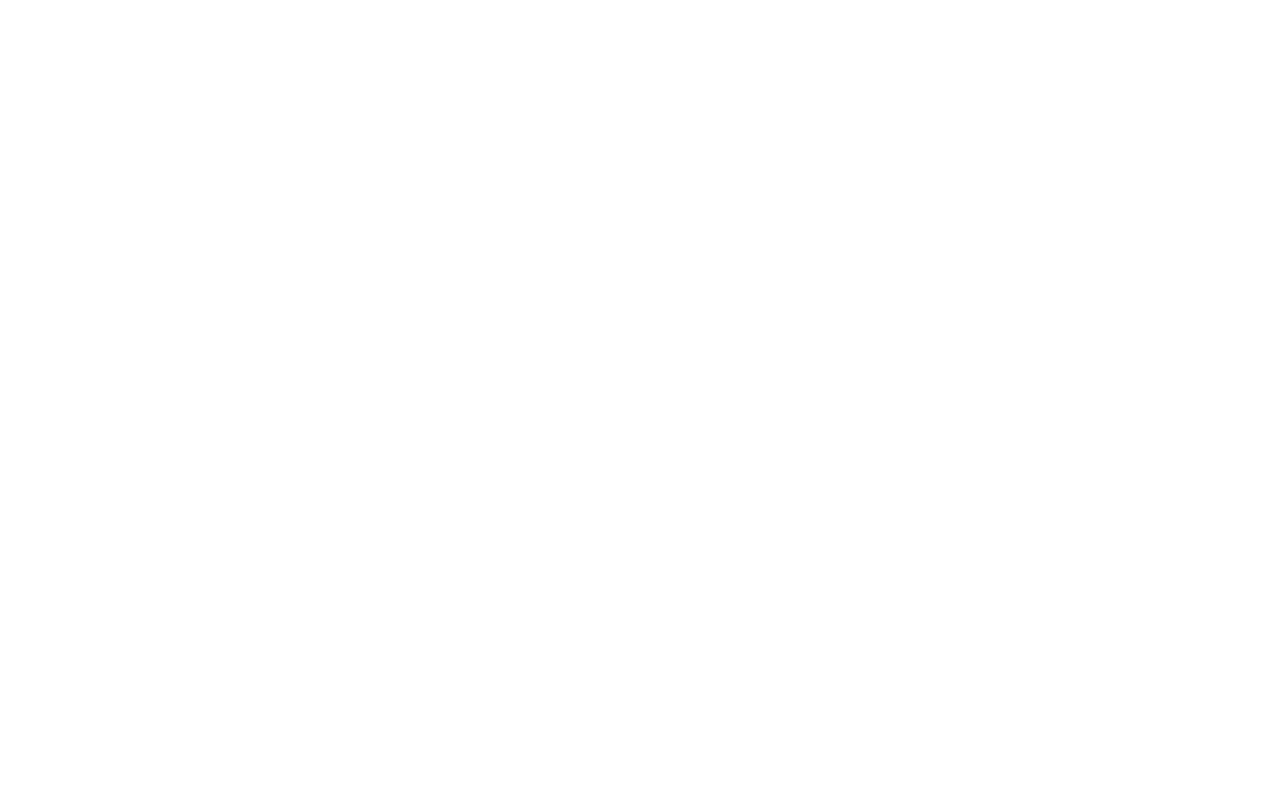
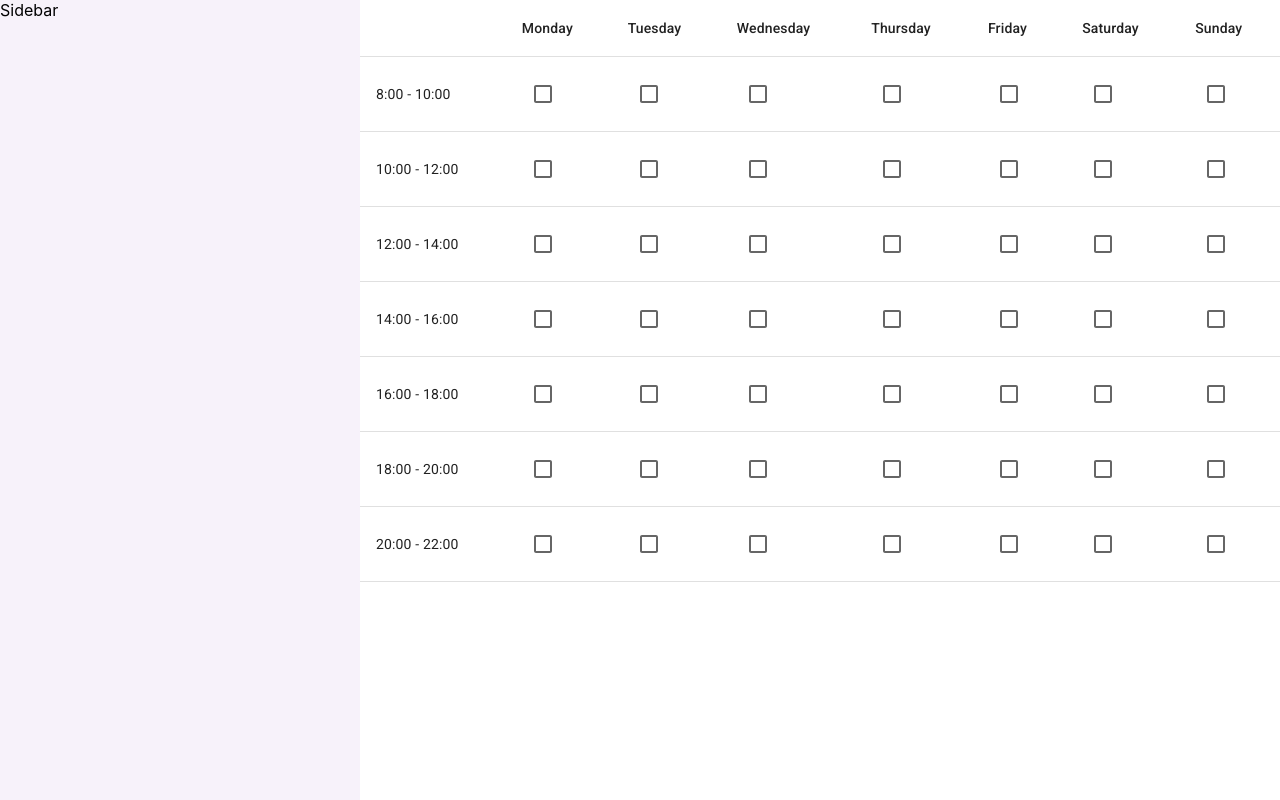
Before and after one commit to ui-nicecut/nice-cut, a React (Create React App) app: page /admin/schedule in a window 1280 px wide. Before the commit this address had no page. Built offline with nearby package versions, Linux system fonts and the light colour scheme.

Commit message:
Added Schedule

```diff
--- a/package.json
+++ b/package.json
@@ -6,7 +6,9 @@
     "@emotion/react": "^11.11.0",
     "@emotion/styled": "^11.11.0",
     "@fontsource/roboto": "^4.5.8",
+    "@mui/icons-material": "^5.11.16",
     "@mui/material": "^5.13.0",
+    "@mui/x-data-grid": "^6.4.0",
     "@testing-library/jest-dom": "^5.16.5",
     "@testing-library/react": "^13.4.0",
     "@testing-library/user-event": "^13.5.0",
@@ -14,6 +16,8 @@
     "@types/node": "^16.18.29",
     "@types/react": "^18.2.6",
     "@types/react-dom": "^18.2.4",
+    "ag-grid-enterprise": "^29.3.4",
+    "ag-grid-react": "^29.3.4",
     "localforage": "^1.10.0",
     "match-sorter": "^6.3.1",
     "react": "^18.2.0",
--- a/src/App.tsx
+++ b/src/App.tsx
@@ -9,6 +9,7 @@
 import AdminLayout from './admin/admin-layout/AdminLayout';
 import Dashboard from './admin/dashboard/Dashboard';
 import HairStylists from './admin/hair-stylists/HairStylists';
+import Schedule from './admin/schedule/Schedule';
 
 const App = () => {
   return (
@@ -16,6 +17,7 @@
       <Route path="admin" element={<AdminLayout />}>
         <Route path="dashboard" element={<Dashboard />} />
         <Route path="hair-stylists" element={<HairStylists />} />
+        <Route path="schedule" element={<Schedule />} />
       </Route>
       {/* <Route path="*" element={<NoMatch />} /> */}
     </Routes>
--- /dev/null
+++ b/src/admin/schedule/Schedule.tsx
@@ -0,0 +1,80 @@
+import React, { useState } from 'react';
+import { Table, TableBody, TableCell, TableContainer, TableHead, TableRow } from '@mui/material';
+import Checkbox from '@mui/material/Checkbox';
+import CheckBoxOutlineBlankIcon from '@mui/icons-material/CheckBoxOutlineBlank';
+import CheckBoxIcon from '@mui/icons-material/CheckBox';
+
+interface Cell {
+  day: number;
+  hour: number;
+}
+
+const Schedule: React.FC = (): React.ReactElement => {
+  const [selectedCells, setSelectedCells] = useState<Cell[]>([]);
+
+  const handleCellClick = (cell: Cell) => {
+    const newSelectedCells = [...selectedCells];
+    const cellIndex = newSelectedCells.findIndex(
+      (selectedCell) => selectedCell.day === cell.day && selectedCell.hour === cell.hour
+    );
+
+    if (cellIndex === -1) {
+      newSelectedCells.push(cell);
+    } else {
+      newSelectedCells.splice(cellIndex, 1);
+    }
+
+    setSelectedCells(newSelectedCells);
+  };
+
+  return (
+    <TableContainer>
+      <Table>
+        <TableHead>
+          <TableRow>
+            <TableCell />
+            <TableCell>Monday</TableCell>
+            <TableCell>Tuesday</TableCell>
+            <TableCell>Wednesday</TableCell>
+            <TableCell>Thursday</TableCell>
+            <TableCell>Friday</TableCell>
+            <TableCell>Saturday</TableCell>
+            <TableCell>Sunday</TableCell>
+
+          </TableRow>
+        </TableHead>
+        <TableBody>
+          {Array.from({ length: 7 }).map((_, hourIndex) => (
+            <TableRow key={hourIndex}>
+              <TableCell component="th" scope="row">
+                {8 + hourIndex * 2}:00 - {10 + hourIndex * 2}:00
+              </TableCell>
+              {Array.from({ length: 7 }).map((_, dayIndex) => {
+                const cell: Cell = { day: dayIndex, hour: hourIndex + 8 };
+                const isChecked = selectedCells.some(
+                  (selectedCell) => selectedCell.day === cell.day && selectedCell.hour === cell.hour
+                );
+
+                return (
+                  <TableCell key={dayIndex}>
+                    <Checkbox
+                      checked={isChecked}
+                      icon={<CheckBoxOutlineBlankIcon />}
+                      checkedIcon={<CheckBoxIcon />}
+                      onClick={() => handleCellClick(cell)}
+                    />
+                  </TableCell>
+                );
+              })}
+            </TableRow>
+          ))}
+        </TableBody>
+      </Table>
+    </TableContainer>
+  );
+};
+
+export default Schedule;
+// TO DO:
+// - add close and save button
+// - move table to modal
```
Also changed, not shown: src/admin/schedule/Schedule.scss (added), 1 other file (tests, documents, lock files or other folders).
